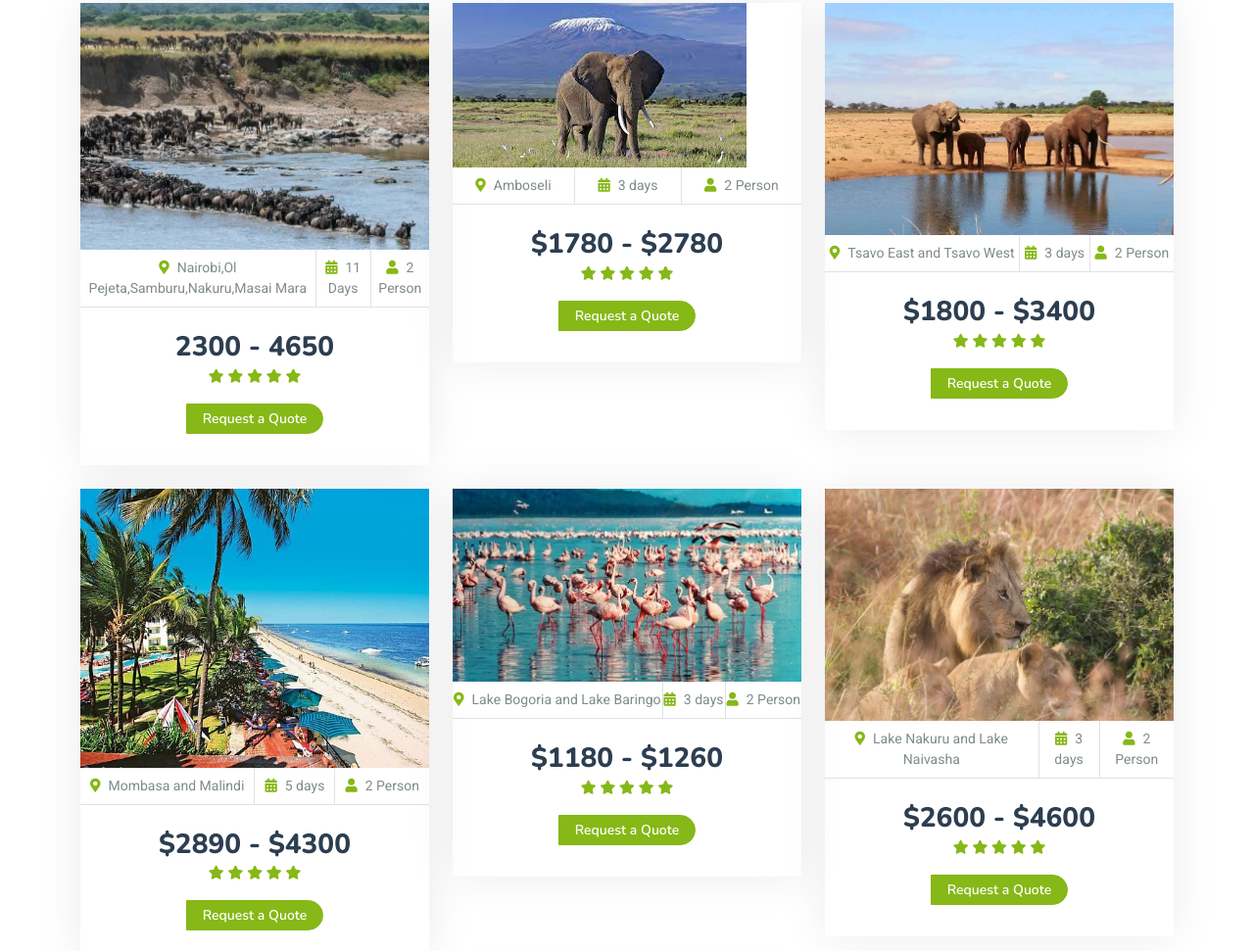
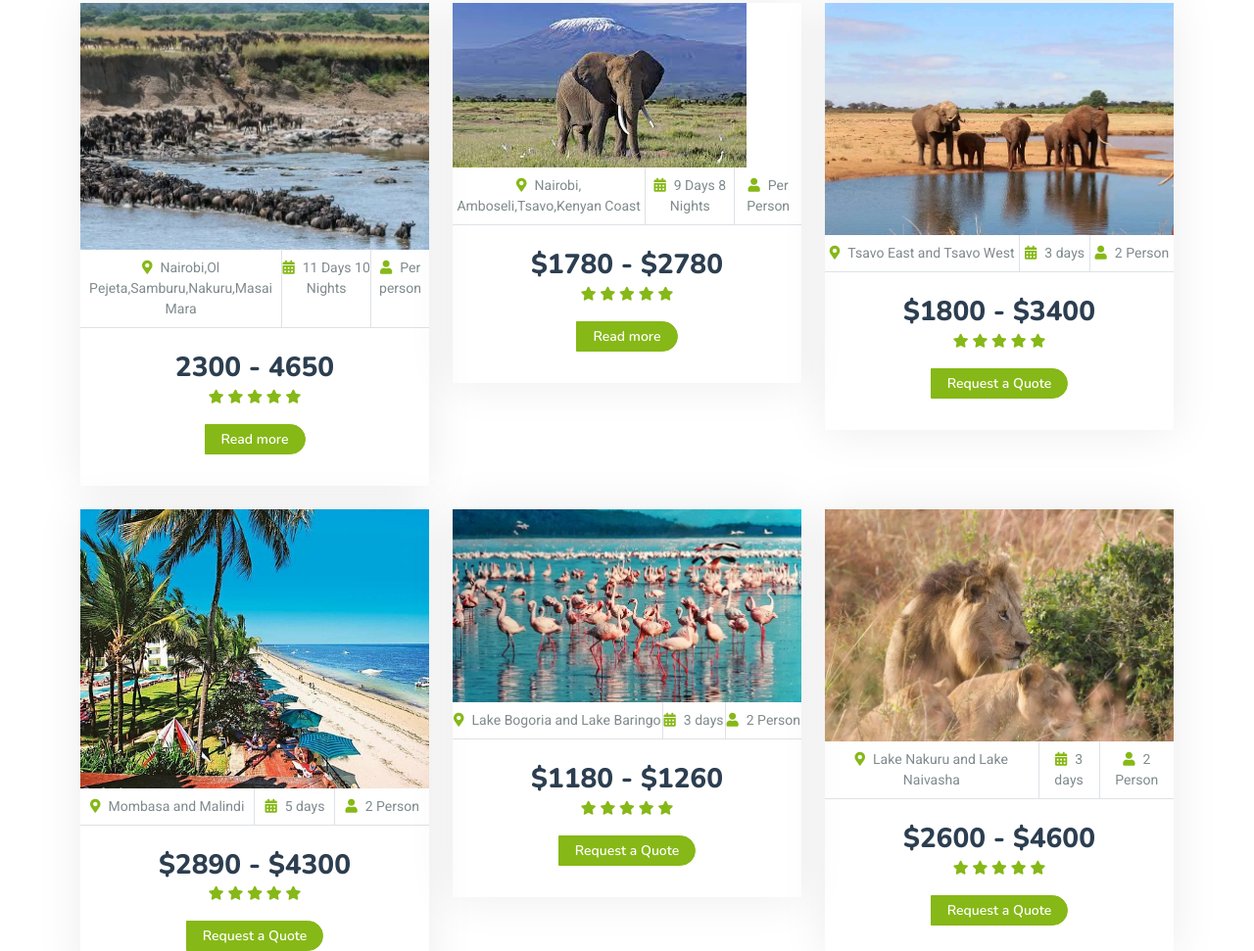
Before and after one commit to RashidJuma198/baringotours, a plain HTML site: page package.html in a window 1280 px wide. Shown: the part 773-1744 px from the top of the page at 98% size. Drawn offline with nearby package versions, Linux system fonts and the light colour scheme.

Commit message:
Update package.html

```diff
--- a/package.html
+++ b/package.html
@@ -144,8 +144,8 @@
                         </div>
                         <div class="d-flex border-bottom">
                             <small class="flex-fill text-center border-end py-2"><i class="fa fa-map-marker-alt text-primary me-2"></i>Nairobi,Ol Pejeta,Samburu,Nakuru,Masai Mara</small>
-                            <small class="flex-fill text-center border-end py-2"><i class="fa fa-calendar-alt text-primary me-2"></i>11 Days</small>
-                            <small class="flex-fill text-center py-2"><i class="fa fa-user text-primary me-2"></i>2 Person</small>
+                            <small class="flex-fill text-center border-end py-2"><i class="fa fa-calendar-alt text-primary me-2"></i>11 Days 10 Nights</small>
+                            <small class="flex-fill text-center py-2"><i class="fa fa-user text-primary me-2"></i>Per person</small>
                         </div>
                         <div class="text-center p-4">
                             <h3 class="mb-0"> 2300 - 4650 </h3>
@@ -158,7 +158,7 @@
                             </div>
                             <p></p>
                             <div class="d-flex justify-content-center mb-2">
-                                <a href="booking.html" class="btn btn-sm btn-primary px-3" style="border-radius: 0 30px 30px 0;">Request a Quote</a>
+                                <a href="contact.html" class="btn btn-sm btn-primary px-3" style="border-radius: 0 30px 30px 0;">Read more</a>
                             </div>
                         </div>
                     </div>
@@ -169,9 +169,9 @@
                             <img class="img-fluid" src="img/Amboseli.jpg" alt="">
                         </div>
                         <div class="d-flex border-bottom">
-                            <small class="flex-fill text-center border-end py-2"><i class="fa fa-map-marker-alt text-primary me-2"></i>Amboseli</small>
-                            <small class="flex-fill text-center border-end py-2"><i class="fa fa-calendar-alt text-primary me-2"></i>3 days</small>
-                            <small class="flex-fill text-center py-2"><i class="fa fa-user text-primary me-2"></i>2 Person</small>
+                            <small class="flex-fill text-center border-end py-2"><i class="fa fa-map-marker-alt text-primary me-2"></i>Nairobi, Amboseli,Tsavo,Kenyan Coast</small>
+                            <small class="flex-fill text-center border-end py-2"><i class="fa fa-calendar-alt text-primary me-2"></i>9 Days 8 Nights</small>
+                            <small class="flex-fill text-center py-2"><i class="fa fa-user text-primary me-2"></i>Per Person</small>
                         </div>
                         <div class="text-center p-4">
                             <h3 class="mb-0">$1780 - $2780</h3>
@@ -184,7 +184,7 @@
                             </div>
                             <p></p>
                             <div class="d-flex justify-content-center mb-2">
-                                <a href="booking.html" class="btn btn-sm btn-primary px-3" style="border-radius: 0 30px 30px 0;">Request a Quote</a>
+                                <a href="booking.html" class="btn btn-sm btn-primary px-3" style="border-radius: 0 30px 30px 0;">Read more</a>
                             </div>
                         </div>
                     </div>
```
